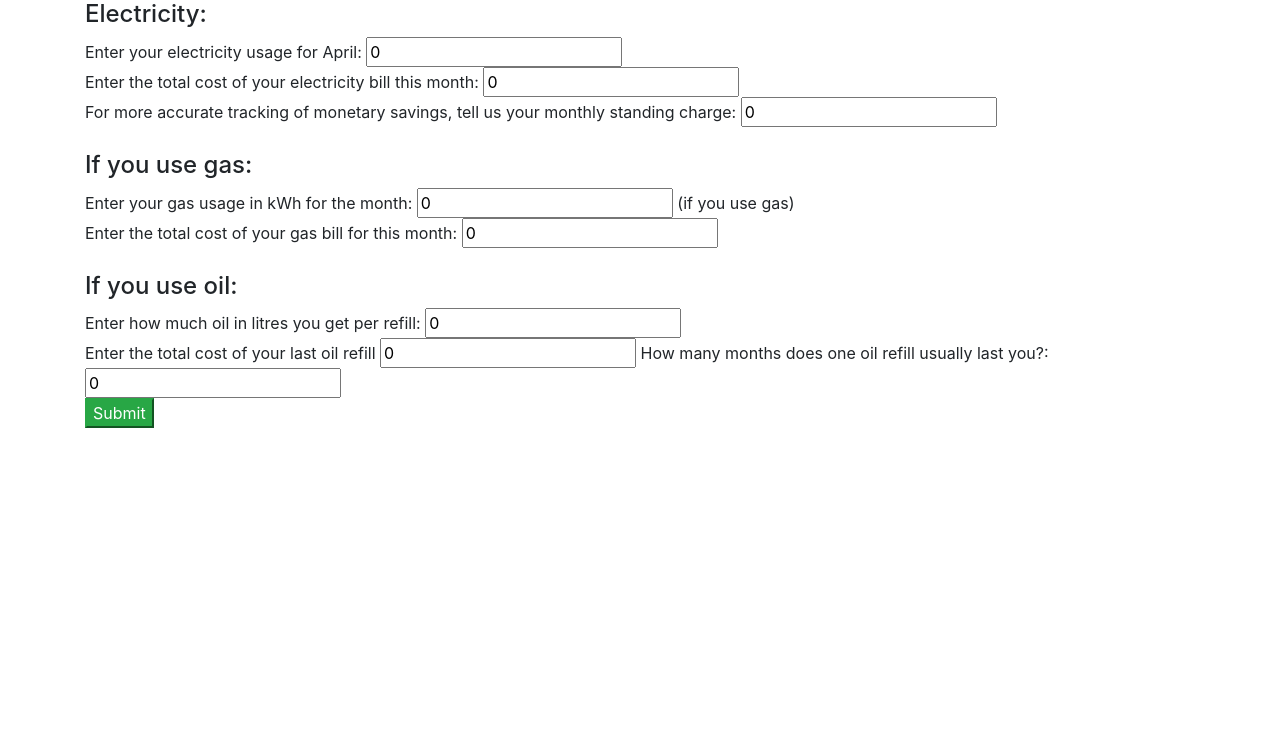
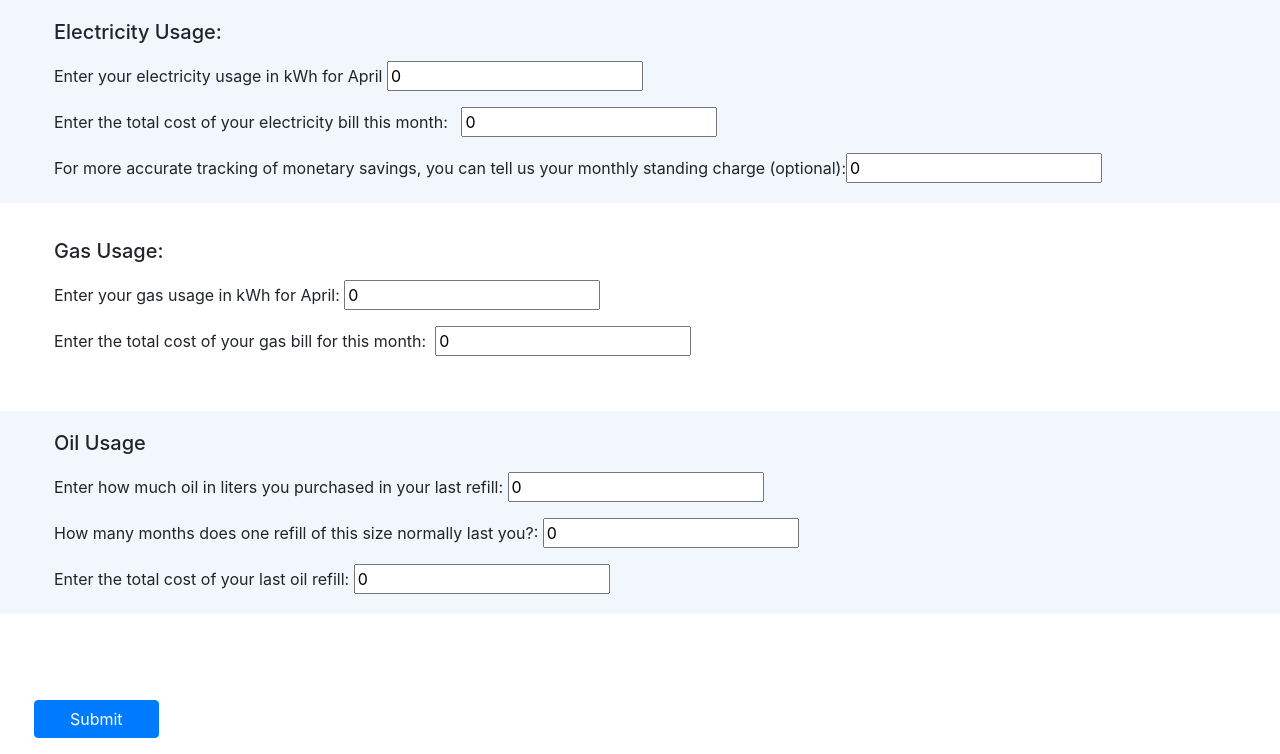
Before and after one commit to CONORWEAVER/Conserveire, a Django app: page /webapp/monthly_use_form/ in a window 1280 px wide. Shown: the part 72-826 px from the top of the page. Before the commit the page ends 500 px from the top, so only its background shows below. Run offline with Django 3.2, Linux system fonts and the light colour scheme; the visitor is signed in with stand-in values (Sample User, id 1); data that the repository does not hold is empty; some libraries are stand-ins or nearby versions.

Commit message:
safetynet 13/04 [4]

```diff
--- a/LearningProject/views.py
+++ b/LearningProject/views.py
@@ -174,7 +174,8 @@ def view_feedback(request):
 
                 # savings = int(rate * difference)
                 args = {'data1': data1,
-                        'lastmonth': lastmonth, 'thismonth': thismonth, 'county': county, 'greenmonth': greenmonth,
+                        'lastmonth': lastmonth, 'thismonth': thismonth, 'thismonth_full':thismonth_full,
+                        'county': county, 'greenmonth': greenmonth,
                         'data2': data2, 'data3': data3,
                         'progress_check': progress_check,
                         'difference': difference, 'percentage_change': percentage_change,
@@ -227,7 +228,7 @@ def view_feedback(request):
                 return render(request, "webapp/feedback.html", args)
 
         if data2 == 0:
-            return HttpResponse('<h1>Please enter your energy usage for this month before viewing feedback')
+            return render(request, 'webapp/stop_catchers/no-usage.html')
         if data3 == 0 and data2 != 0:
             return render(request, 'webapp/stop_catchers/first-month.html')
         if data3 == 0:
@@ -342,16 +343,22 @@ def comparative_feedback(request):
     else:
         return 0.0
 
+
+    roundrank = 5 * round(percentile/5)
+
     betterThan = 100 - percentile
 
     test = Usage.objects.all()
 
-    args = {'countydata': countydata, 'countyavg': countyavg, 'percentile': percentile,
+    args = {'countydata': countydata, 'countyavg': countyavg, 'percentile': percentile,'roundrank':roundrank,
             'Apr': Apr, 'county': county, 'betterThan': betterThan,
             'thismonth_full': thismonth_full, 'data2': data2,
             'countyavgReduction': countyavgReduction, 'reduction': reduction, 'user': user,
             'comparative_leaderboard': comparative_leaderboard, 'ranking': ranking, 'test': test}
     return render(request, 'webapp/comparative_feedback.html', args)
+
+    if data2 == 0:
+        return render(request, 'webapp/stop_catchers/no-usage.html')
 
 @login_required
 def view_user_profile(request, username):
--- a/templates/base.html
+++ b/templates/base.html
@@ -55,8 +55,8 @@
                     <li class="nav-item dropdown"><a class="dropdown-toggle nav-link" aria-expanded="false" data-toggle="dropdown" href="#">County and Country Energy</a>
                         <div class="dropdown-menu">
                             <a class="dropdown-item" href='/webapp/group_feedback/'>County Monthly Feedback</a>
-                            <a class="dropdown-item" href="#">See How Your County Compares</a>
-                            <a class="dropdown-item" href="#">County Leaderboard</a>
+                            <a class="dropdown-item" href='/webapp/group_feedback/'>See How Your County Compares</a>
+                            <a class="dropdown-item" href='/webapp/group_feedback/'>County Leaderboard</a>
                         </div>
 
                 </ul><span class="navbar-text actions">
--- a/templates/webapp/monthly_use_form.html
+++ b/templates/webapp/monthly_use_form.html
@@ -6,11 +6,11 @@
 
 
 {% block body %}
-    <div class="container">
-        <h4>Electricity:</h4>
-        <form method="POST">
-            {% csrf_token %}
-            Enter your electricity usage for {{ thismonth_full }}: {{ form.Apr_elec }}
+{#    <div class="container">#}
+{#        <h4>Electricity:</h4>#}
+{#        <form method="POST">#}
+{#            {% csrf_token %}#}
+{#            Enter your electricity usage for {{ thismonth_full }}: {{ form.Apr_elec }}#}
 {#            {% if thismonth == "01" %}#}
 {#             {{ form.Jan }}#}
 {#            {% elif thismonth == "02" %}#}
@@ -36,38 +36,65 @@
 {#            {% elif thismonth == "12" %}#}
 {#            {{ form.Dec }}#}
 {#            {% endif %}#}
+{##}
+{##}
+{#                <br>#}
+{#            Enter the total cost of your electricity bill this month: {{ form.elec_cost}}#}
+{#                <br>#}
+{#            For more accurate tracking of monetary savings, tell us your monthly standing charge: {{ form.standing_charge }}#}
+{#                <br>#}
+{##}
+{##}
+{#            {% if enter_county %}#}
+{#                This is your first time entering your usage! <br>#}
+{#                For more meaningful comparisons and tailored feedback, please tell us what county you are from: {{ form.county }}#}
+{#            {% endif %}#}
+{#            <br>#}
+{#            <h4>If you use gas:</h4>#}
+{#            Enter your gas usage in kWh for the month: {{ form.Apr_gas }} (if you use gas)<br>#}
+{#            Enter the total cost of your gas bill for this month: {{ form.gas_cost }}#}
+{#            <br><br>#}
+{#            <h4>If you use oil: </h4>#}
+{#            Enter how much oil in litres you get per refill: {{ form.Apr_oil }}<br>#}
+{#            Enter the total cost of your last oil refill {{ form.oil_cost }}#}
+{#            How many months does one oil refill usually last you?: {{ form.oil_frequency }}#}
+{##}
+{##}
+{##}
+{#            <br>#}
+{#            <button type="submit" class="btn-success">Submit</button>#}
+{#        </form>#}
+{##}
+{#    </div>#}
 
-
-                <br>
-            Enter the total cost of your electricity bill this month: {{ form.elec_cost}}
-                <br>
-            For more accurate tracking of monetary savings, tell us your monthly standing charge: {{ form.standing_charge }}
-                <br>
-
-
-            {% if enter_county %}
-                This is your first time entering your usage! <br>
-                For more meaningful comparisons and tailored feedback, please tell us what county you are from: {{ form.county }}
-            {% endif %}
-            <br>
-            <h4>If you use gas:</h4>
-            Enter your gas usage in kWh for the month: {{ form.Apr_gas }} (if you use gas)<br>
-            Enter the total cost of your gas bill for this month: {{ form.gas_cost }}
-            <br><br>
-            <h4>If you use oil: </h4>
-            Enter how much oil in litres you get per refill: {{ form.Apr_oil }}<br>
-            Enter the total cost of your last oil refill {{ form.oil_cost }}
-            How many months does one oil refill usually last you?: {{ form.oil_frequency }}
-
-
-
-            <br>
-            <button type="submit" class="btn-success">Submit</button>
-        </form>
-
-    </div>
-
-    {% if thismonth == "03" %}
-    Its March my dudes
-    {% endif %}
+{#{% endblock %}#}
+    <form method="post">
+    {% csrf_token %}
+    <section id="shadedsection" class="shadedsection" style="padding-left: 34px;">
+        <h5 style="color: rgb(33, 37, 41);padding: 20px;padding-bottom: 9px;">Electricity Usage:</h5>
+        <p style="padding-left: 20px;">Enter your electricity usage in kWh for {{ thismonth_full}}&nbsp;{{ form.Apr_elec }}<br></p>
+        <p style="padding-left: 20px;">Enter the total cost of your electricity bill this month: &nbsp; {{ form.elec_cost}}</p>
+        <p style="padding-left: 20px;padding-bottom: 20px;">For more accurate tracking of monetary savings, you can tell us your monthly standing charge (optional):{{ form.standing_charge }}<br></p>
+    </section>
+    <section id="shadedsection" class="shadedsection" style="padding-left: 34px;background: rgba(241,247,252,0);">
+        <h5 style="color: rgb(33, 37, 41);padding: 20px;padding-bottom: 9px;">Gas Usage:</h5>
+        <p style="padding-left: 20px;">Enter your gas usage in kWh for April:&nbsp;{{ form.Apr_gas }}<br></p>
+        <p style="padding-left: 20px;">Enter the total cost of your gas bill for this month: &nbsp;{{ form.gas_cost }}</p>
+    </section>
+    <section style="margin-top: 55px;margin-bottom: 60px;">
+        <section id="shadedsection-1" class="shadedsection" style="padding-left: 34px;">
+            <h5 style="color: rgb(33, 37, 41);padding: 20px;padding-bottom: 9px;">Oil Usage</h5>
+            <p style="padding-left: 20px;">Enter how much oil in liters you purchased in your last refill:&nbsp;{{ form.Apr_oil }}<br></p>
+            <p style="padding-left: 20px;">How many months does one refill of this size normally last you?:&nbsp;{{ form.oil_frequency }}</p>
+            <p style="padding-left: 20px;padding-bottom: 20px;">Enter the total cost of your last oil refill:&nbsp;{{ form.oil_cost }}<br></p>
+        </section>
+            </section>
+    <section id="shadedsection-2" class="shadedsection" style="padding-left: 34px;background: rgba(241,247,252,0);">
+        {% if enter_county %}
+        <p><strong>***Please enter your County before proceeding:&nbsp;{{ form.county }}</strong>
+        {% endif %}
+    </p><button class="btn btn-primary" type="submit" style="width: 124.5px;margin-top: 26px;">Submit</button>
+    </section>
+    </section>
+    </form>
 {% endblock %}
--- a/templates/webapp/reg_form.html
+++ b/templates/webapp/reg_form.html
@@ -11,6 +11,7 @@
                         <path d="M5 21c.5 -4.5 2.5 -8 7 -10"></path>
                         <path d="M9 18c6.218 0 10.5 -3.288 11 -12v-2h-4.014c-9 0 -11.986 4 -12 9c0 1 0 3 2 5h3z"></path>
                     </svg></div>
+                <h4>energy:</h4>
                 <div class="form-group"><input class="form-control" type="text" name="username" placeholder="Username" required></div>
                 <div class="form-group"><input class="form-control" type="text" name="first_name" placeholder="First Name" required> </div>
                 <div class="form-group"><input class="form-control" type="text" name="last_name" placeholder="Last Name"required></div>
```
Also changed, not shown: templates/webapp/comparative_feedback.html (+37 -35 lines), templates/webapp/feedback.html (+33 -33 lines), templates/webapp/profile.html (+12 -12 lines), templates/webapp/stop_catchers/no-usage.html (added, +18 -0 lines).
